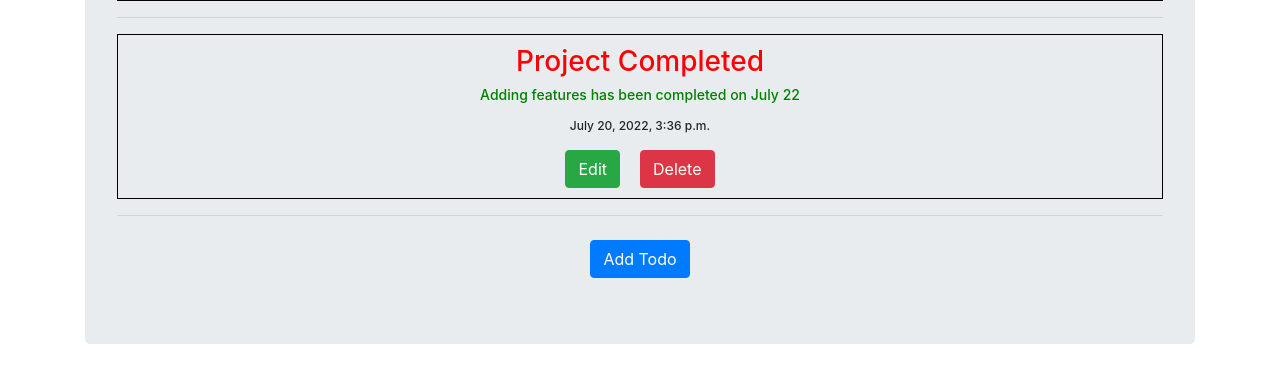
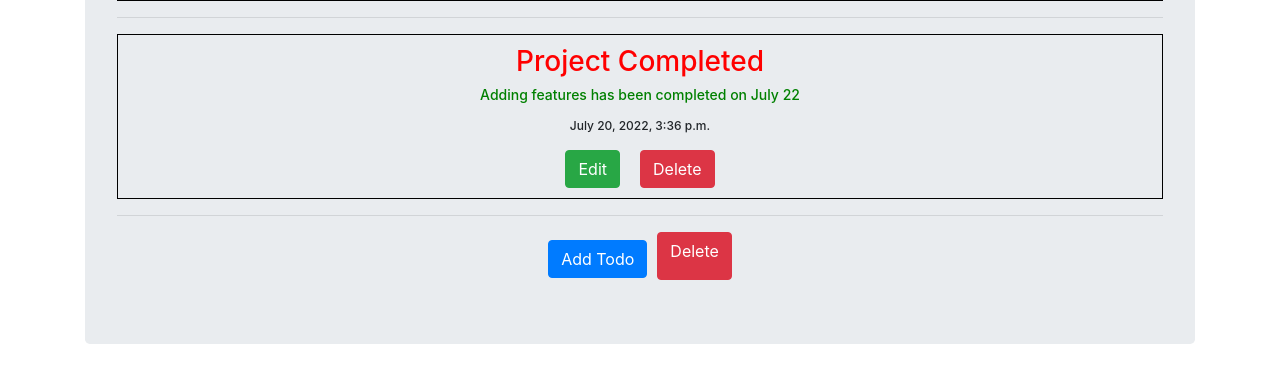
Before and after one commit to subin131/Django-Projects, a Django app: page /home/ in a window 1280 px wide. Shown: the part 1100-1476 px from the top of the page. Run offline with Django 4.2, Linux system fonts and the light colour scheme; data comes from the database, SQL or seed files in the repository.

Commit message:
adding the functionality of the edit and delete button

```diff
--- a/TODO/blog_app/templates/home.html
+++ b/TODO/blog_app/templates/home.html
@@ -12,14 +12,16 @@
       <p style="text-align: center; font-size: 12px">{{todo.created_at}}</p>
 
       <div style="display: flex; justify-content: center">
-        <button
-          type="button"
+        <a
+          href="{% url 'edit' id=todo.id%}"
           style="margin-right: 20px"
           class="btn btn-success"
         >
           Edit
-        </button>
-        <button type="button" class="btn btn-danger">Delete</button>
+        </a>
+        <a href="{% url 'delete' id=todo.id %}" class="btn btn-danger"
+          >Delete</a
+        >
       </div>
       {% comment %}
       <a style="font-size: 15px; margin-left: 10px; align-items: center" href=""
@@ -33,6 +35,12 @@
       <a href="{%  url 'add' %}"
         ><button type="button" class="btn btn-primary">Add Todo</button></a
       >
+      <a
+        style="margin-left: 10px"
+        href="{% url 'delete-all'%}"
+        class="btn btn-danger"
+        >Delete</a
+      >
     </div>
   </div>
 </div>
```
